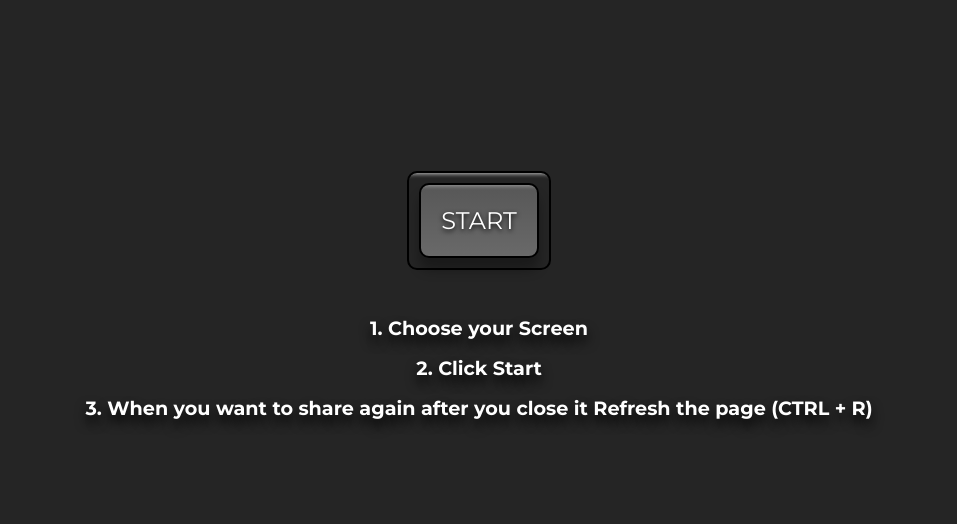
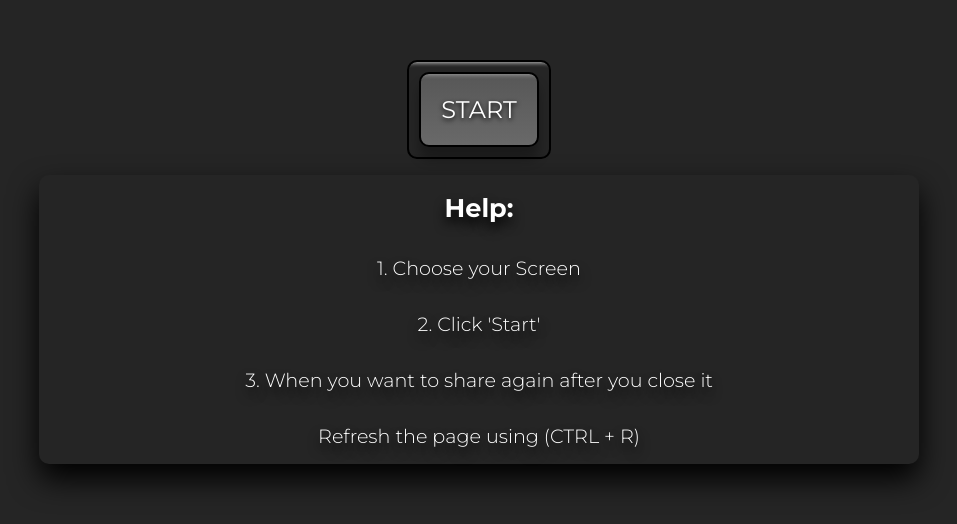
Before and after one commit to ivegoie/online-screen-capture, a plain HTML site: page index.html in a window 1280 px wide. Shown: the part 180-704 px from the top of the page, without its empty margins (161-1118 px from the left). Drawn offline with Linux system fonts and the light colour scheme.

Commit message:
updated style.css

```diff
--- a/index.html
+++ b/index.html
@@ -17,9 +17,11 @@
     </div>
 
     <div class="controls">
-        <h2>1. Choose your Screen </h2>
-        <h2>2. Click Start</h2>
-        <h2>3. When you want to share again after you close it Refresh the page (CTRL + R)</h2>
+        <h1>Help: </h1>
+        <h2>1. Choose your Screen</h2>
+        <h2>2. Click 'Start'</h2>
+        <h2>3. When you want to share again after you close it </h2>
+        <h2>Refresh the page using (CTRL + R)</h2>
     </div>
     <script src="script.js"></script>
 
--- a/style.css
+++ b/style.css
@@ -5,36 +5,47 @@ html {
 }
 
 body {
+    display: flex;
+    flex-direction: column;
+    justify-content: center;
+    align-content: center;
     margin: 0;
     background-color: rgb(37, 37, 37);
     font-family: 'Montserrat', sans-serif;
 }
 
 .container {
-    height: 100vh;
+    top: 0;
+    bottom: 0;
+    left: 0;
+    right: 0;
     display: flex;
     justify-content: center;
     align-items: center;
+    margin-top: 15rem;
 }
 
-h1 {
-    margin: 0;
+
+h2 {
+    font-weight: 300;
 }
 
 .controls {
+    display: flex;
+    align-items: center;
+    flex-direction: column;
+    justify-content: center;
+    margin: 0 200px;
     text-shadow: 0 7px 12px black;
-    position: absolute;
-    top: 60vh;
-    left: 0vh;
-    right: 0;
-    bottom: 0;
     text-align: center;
     color: white;
     font-size: .8rem;
-    margin: 0;
+    border-radius: 10px;
+    box-shadow: 0 15px 30px black;
 }
 
 .button-container {
+    margin-bottom: 1rem;
     border: 2px solid black;
     padding: 10px;
     border-radius: 10px;
@@ -64,3 +75,9 @@ button:active {
     transform: translateY(3px);
     box-shadow: 0 6px 6px 0 rgba(0, 0, 0, .3);
 }
+
+@media only screen and (max-width: 555px) {
+    .controls {
+        font-size: 0.6rem;
+    }
+}
```
